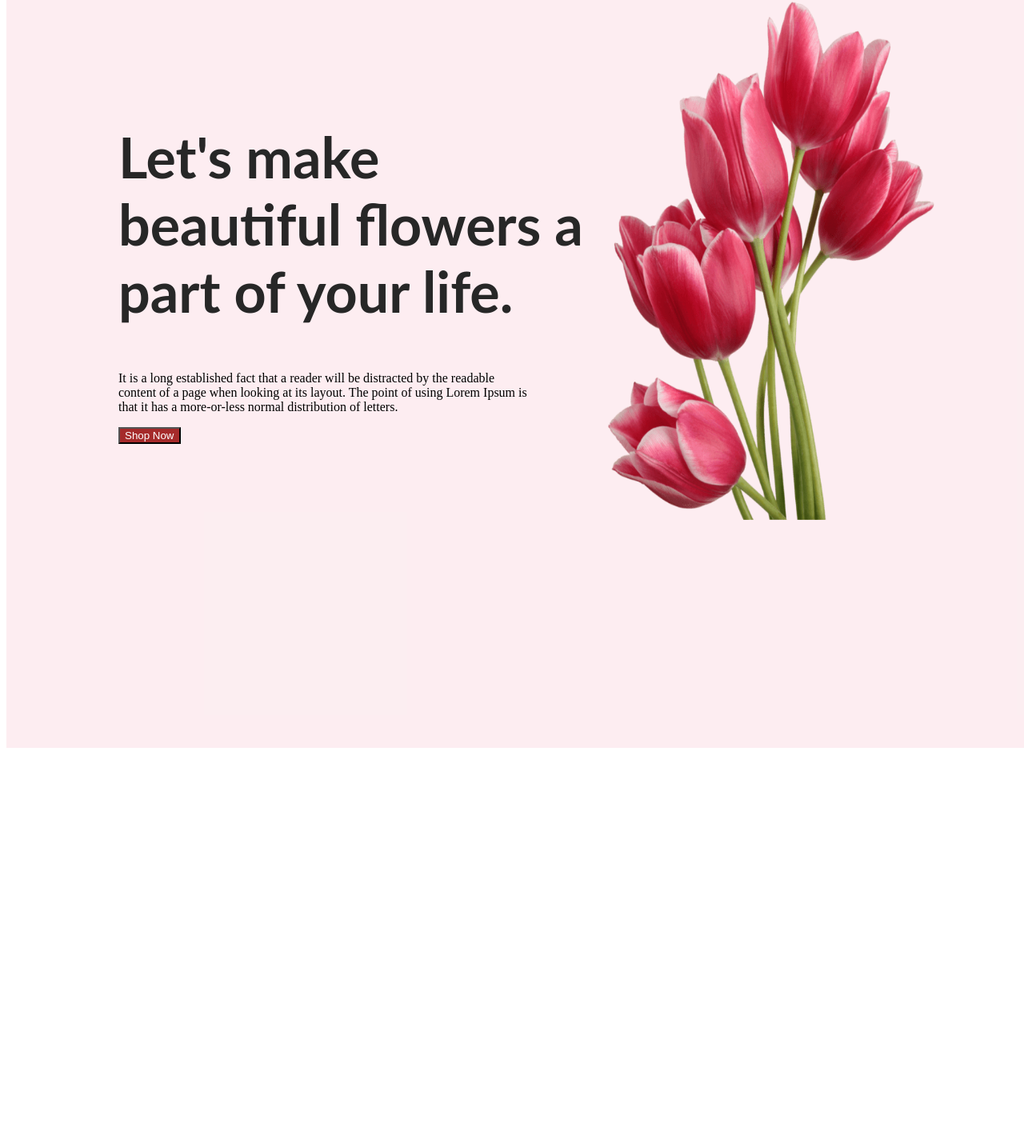
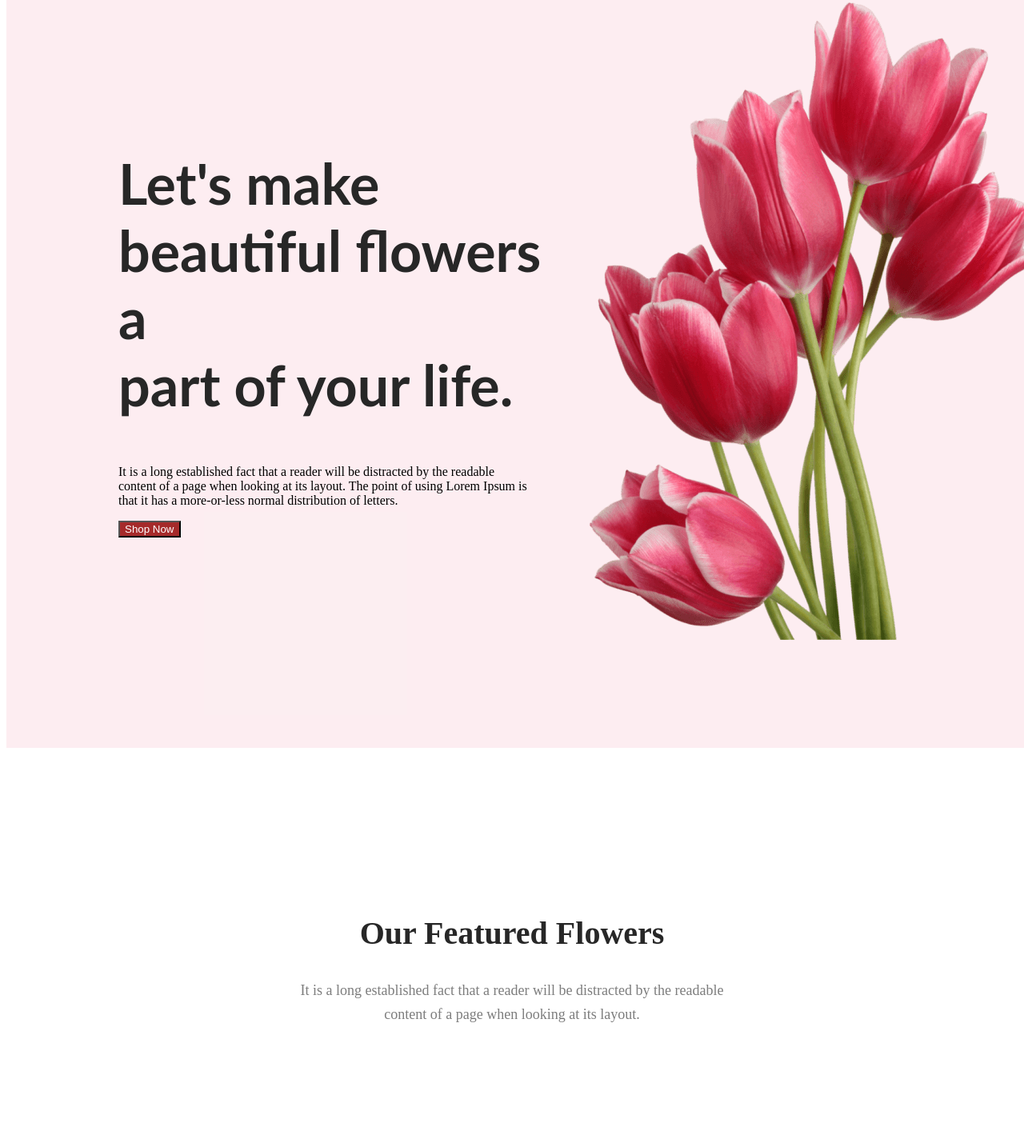
Before and after one commit to imtiazshayer/new-journey, a plain HTML site: page index.html in a window 1280 px wide. Shown: the part 123-1552 px from the top of the page at 80% size. Before the commit the page ends 1066 px from the top, so only its background shows below. Drawn offline with Linux system fonts and the light colour scheme.

Commit message:
2nd part done

```diff
--- a/index.html
+++ b/index.html
@@ -15,25 +15,17 @@
     <p class="boka">It is a long established fact that a reader will be distracted by the readable <br> content of a page when looking at its layout. The point of using Lorem Ipsum is <br> that it has a more-or-less normal distribution of letters.</p>
     <button class="button-colour">Shop Now</button>
 </div>
-<img class="pro-pic" src="flower-shop-assignment/Flower Asset/pngwing 10.png" alt="">
+<img class="shei-pic" src="flower-shop-assignment/Flower Asset/pngwing 10.png" alt="">
 </div>
-
-
-
 </nav>
-
-
-
-
-
-
-
-
-
 </header>
 <main>
 
+    <section class="about">
+<h2 class="section-title">Our Featured Flowers</h2>
 
+<p class="section-description">It is a long established fact that a reader will be distracted by the readable <br> content of a page when looking at its layout.</p>
+    </section>
 
 </main>
 <footer>
--- a/styles/new.css
+++ b/styles/new.css
@@ -26,16 +26,31 @@ color: white;
  color: #272727;
 font-family: Lato;
 font-size: 70px;
+}
+.shei-pic{
+display: flex;
+justify-content: space-around;
+align-items: center;
+border-right: 240px;
+text-align: right;
+}
 
 
+.about{
+padding: 125px;
+margin: 50px;
 }
-.pro-pic{
-    width: 450px;
-    height: 650px;
-display: flex;
-justify-content: space-around;
-margin-right: 3px;
-margin-left: 10px;
+.section-title{
+    color: #272727;
+    text-align: center;
+    font-size: 40px;
+    font-weight: 800;
+}
+.section-description{
+    color: rgba(39, 39, 39, 0.60);
+    text-align: center;
 
-
+    font-size: 18px;
+    font-weight: 400;
+    line-height: 30px;
 }
```
